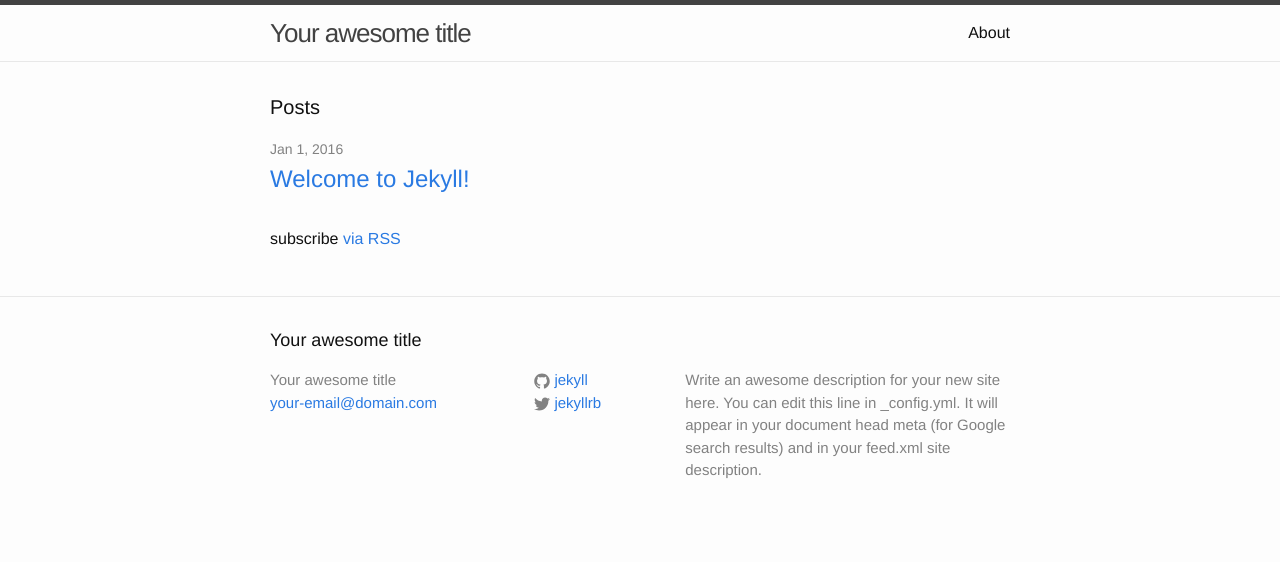
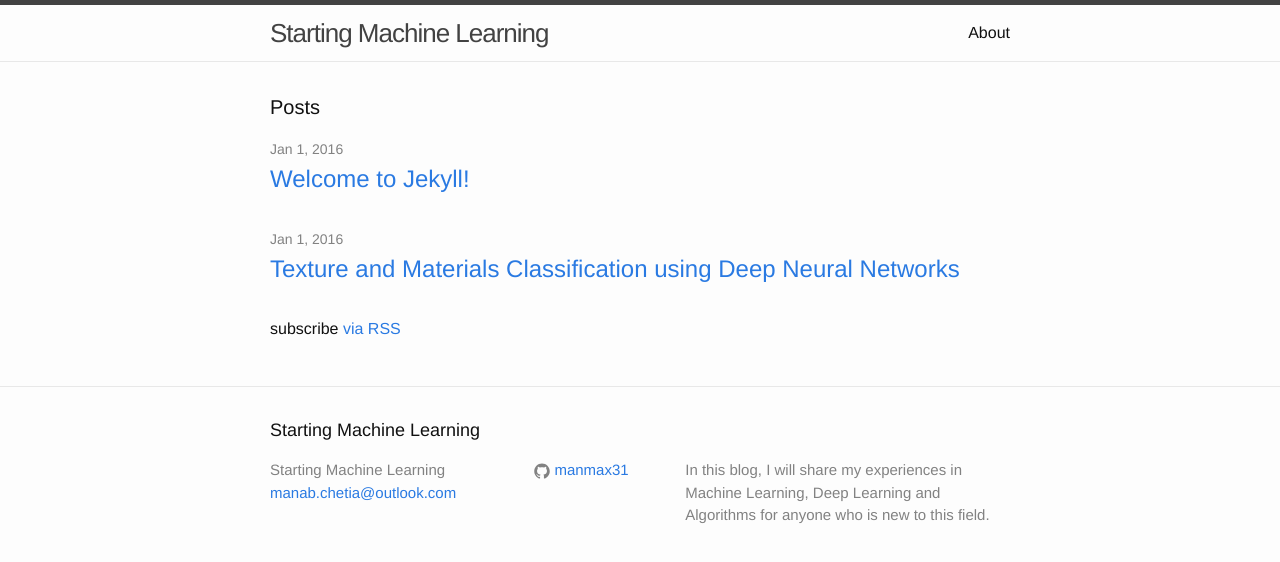
Before and after one commit to manmax31/manmax31.github.io, a Jekyll site: the page built from index.html, in a window 1280 px wide. Shown: the top 562 px of the page. Built offline with Jekyll 4.4.1, drawn with Linux system fonts in a browser that asks for light colours.

Commit message:
Add section Hardware

```diff
--- a/_config.yml
+++ b/_config.yml
@@ -6,16 +6,13 @@
 # 'jekyll serve'. If you change this file, please restart the server process.
 
 # Site settings
-title: Your awesome title
-email: your-email@domain.com
+title: Starting Machine Learning
+email: manab.chetia@outlook.com
 description: > # this means to ignore newlines until "baseurl:"
-  Write an awesome description for your new site here. You can edit this
-  line in _config.yml. It will appear in your document head meta (for
-  Google search results) and in your feed.xml site description.
+  In this blog, I will share my experiences in Machine Learning, Deep Learning and Algorithms for anyone who is new to this field.
 baseurl: "" # the subpath of your site, e.g. /blog
-url: "http://yourdomain.com" # the base hostname & protocol for your site
-twitter_username: jekyllrb
-github_username:  jekyll
+github_username:  manmax31
+linkedin_username: manabchetia
 
 # Build settings
 markdown: kramdown
--- /dev/null
+++ b/_posts/2015-12-12-Texture and Pattern Classification.markdown
@@ -0,0 +1,13 @@
+---
+layout: post
+title:  "Texture and Materials Classification using Deep Neural Networks"
+date:   2016-01-01 21:41:18 +1100
+categories: Deep Learning
+---
+In this post, I will share my experience as a Deep Learning researcher beginner while I am working as a Research Assistant at NICTA (National ICT Australia) under Dr. Cong Phuoc Hyunh to classify Textures and Materials from images.
+
+## Data
+As machine learning is a data driven approach, we hence need data. There are quite a few materials and textures dataset and we use namely <a href="http://www.robots.ox.ac.uk/~vgg/data/dtd/">Descibable Textures Dataset (DTD)</a>, <a href='http://people.csail.mit.edu/celiu/CVPR2010/FMD/'>Flickr Materials Database (FMD)</a> and <a href='http://opensurfaces.cs.cornell.edu/publications/minc/'>Materials in Context Database (MINC)</a>. DTD, FMD and MINC have 47, 10 and 23 classes respectively. DTD has 120x47=5640 images, FMD has 100x10=1000 images and MINC has 2996674 patches. DTD and FMD has equal number of images per class while MINC all classes have different number of images. For instance, Wood has over half a million patches, while Wallpaper has just over 14000 images.
+
+## Hardware
+It is often said more data beats better algorithms. Hence, deep learning is able to exploit lots of data to reveal patterns in the data. Hence to take advantage of this massive amount of data, we need parallel GPU computing. In our case, we used a Tesla K40 and GTX 980 GPU which have 12 GB and 4 GB VRAM respectively.
```
Also changed, not shown: 10 other files.
